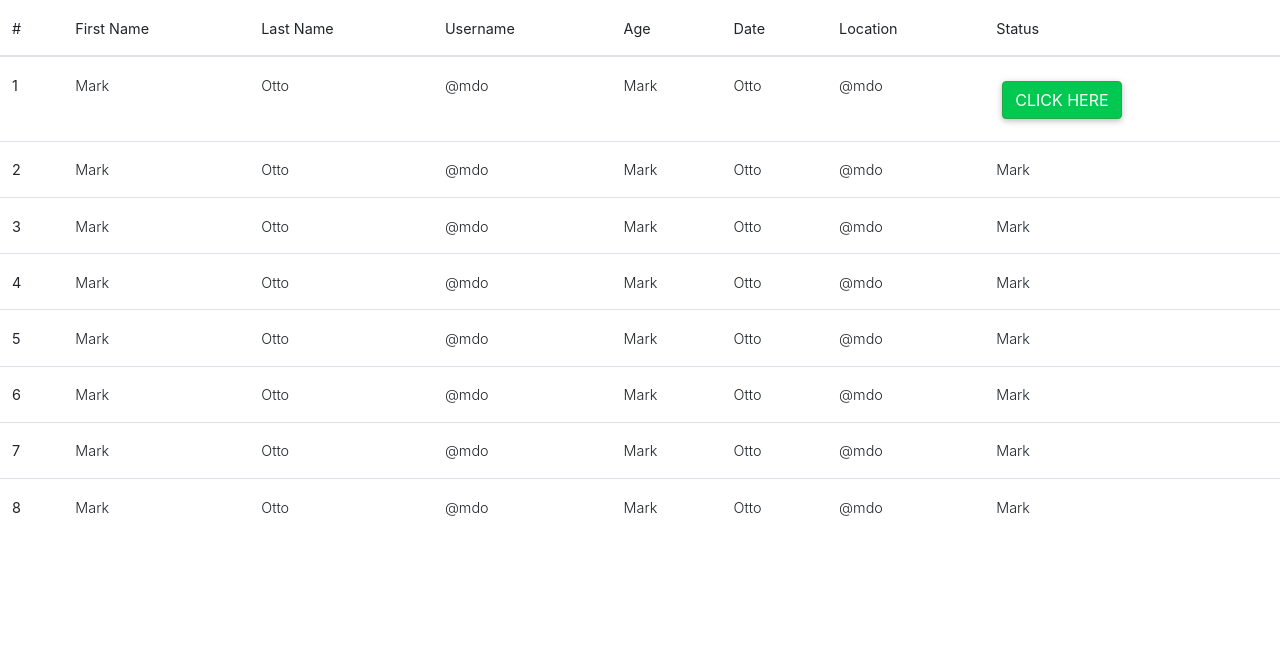
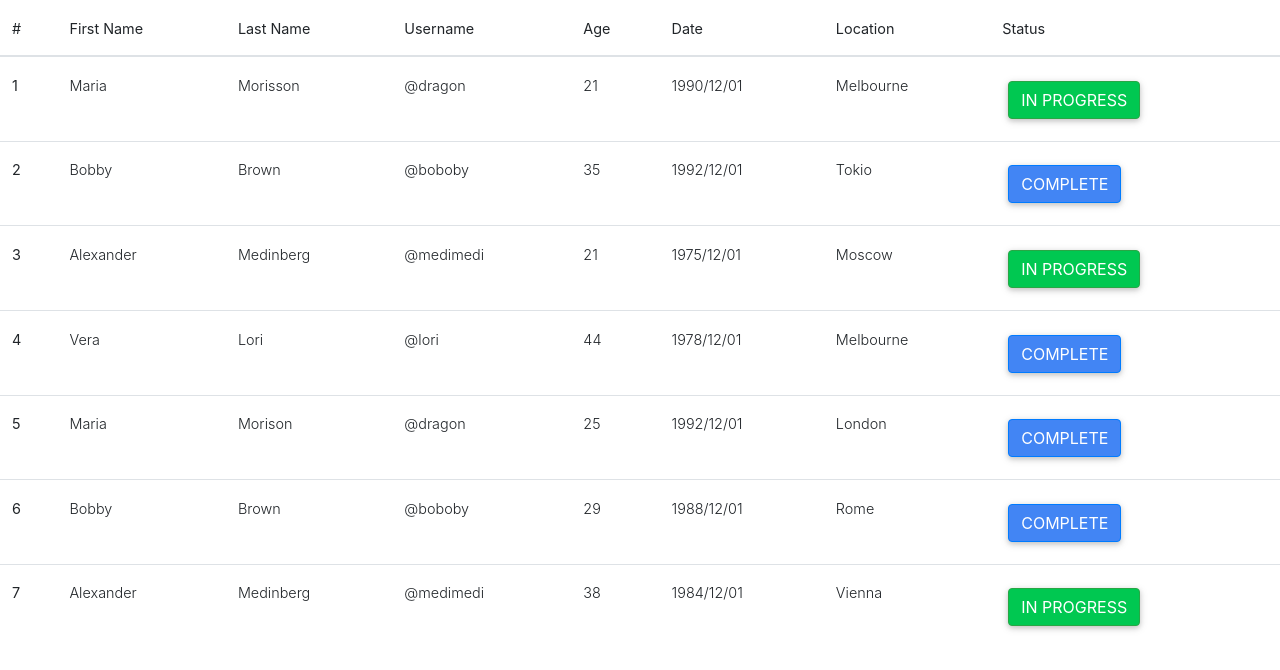
Before and after one commit to Camilo9619/SISTSADOR, a React (Create React App) app: page /Tabla_Prestadores in a window 1280 px wide. Shown: the top 670 px of the page. Built offline with nearby package versions, Linux system fonts and the light colour scheme.

Commit message:
Modificacion Navbar

```diff
--- a/src/components/NavbarPage.js
+++ /dev/null
@@ -1,32 +0,0 @@
-import React from 'react';
-import {NavLink, withRouter}  from 'react-router-dom'
-class Navbar extends React.Component {
-    getNavLinkClass = (path) => {
-        return this.props.location.pathname === path ? 'active' : '';
-    }
-    render() {
-        return (
-            <nav className="navbar navbar-inverse" >
-                <div className="container-fluid">
-                    <div className="navbar-header">
-                        <button type="button" className="navbar-toggle collapsed" data-toggle="collapse" data-target="#bs-example-navbar-collapse-1" aria-expanded="false">
-                            <span className="sr-only">Toggle navigation</span>
-                            <span className="icon-bar"></span>
-                            <span className="icon-bar"></span>
-                            <span className="icon-bar"></span>
-                        </button>
-                        <a className="navbar-brand" href="/">Al trote</a>
-                    </div>
-                    <div className="collapse navbar-collapse" id="bs-example-navbar-collapse-1">
-                        <ul className="nav navbar-nav navbar-right">
-                           <li className={this.getNavLinkClass("/")}><NavLink to="/" >Listar</NavLink></li>
-                           <li className={this.getNavLinkClass("/agregar")}><NavLink to="/agregar">Agregar</NavLink></li>
-                        </ul>
-                    </div>
-                </div>
-            </nav>
-        )
-    }
-};
-Navbar = withRouter(Navbar);
-export default Navbar;
--- a/src/components/Tabla_Prestadores.js
+++ b/src/components/Tabla_Prestadores.js
@@ -21,83 +21,73 @@ class Tabla_Prestadores extends Component {
                         <tbody>
                             <tr>
                             <th scope="row">1</th>
-                            <td>Mark</td>
-                            <td>Otto</td>
-                            <td>@mdo</td>
-                            <td>Mark</td>
-                            <td>Otto</td>
-                            <td>@mdo</td>
-                            <td><button className="btn btn-success"> Click here</button></td>
+                            <td>Maria </td>
+                            <td>Morisson</td>
+                            <td>@dragon</td>
+                            <td>21</td>
+                            <td>1990/12/01</td>
+                            <td>Melbourne</td>
+                            <td><button className="btn btn-success">In Progress</button></td>
                             </tr>
                             <tr>
                             <th scope="row">2</th>
-                            <td>Mark</td>
-                            <td>Otto</td>
-                            <td>@mdo</td>
-                            <td>Mark</td>
-                            <td>Otto</td>
-                            <td>@mdo</td>
-                            <td>Mark</td>
+                            <td>Bobby</td>
+                            <td>Brown</td>
+                            <td>@boboby</td>
+                            <td>35</td>
+                            <td>1992/12/01</td>
+                            <td>Tokio</td>
+                            <td><button className="btn btn-primary">Complete</button></td>
                             </tr>
                             <tr>
                             <th scope="row">3</th>
-                            <td>Mark</td>
-                            <td>Otto</td>
-                            <td>@mdo</td>
-                            <td>Mark</td>
-                            <td>Otto</td>
-                            <td>@mdo</td>
-                            <td>Mark</td>
+                            <td>Alexander</td>
+                            <td>Medinberg</td>
+                            <td>@medimedi</td>
+                            <td>21</td>
+                            <td>1975/12/01</td>
+                            <td>Moscow</td>
+                            <td><button className="btn btn-success">In Progress</button></td>
                             </tr>
                             <tr>
                             <th scope="row">4</th>
-                            <td>Mark</td>
-                            <td>Otto</td>
-                            <td>@mdo</td>
-                            <td>Mark</td>
-                            <td>Otto</td>
-                            <td>@mdo</td>
-                            <td>Mark</td>
+                            <td>Vera</td>
+                            <td>Lori</td>
+                            <td>@lori</td>
+                            <td>44</td>
+                            <td>1978/12/01</td>
+                            <td>Melbourne</td>
+                            <td><button className="btn btn-primary">Complete</button></td>
                             </tr>
                             <tr>
                             <th scope="row">5</th>
-                            <td>Mark</td>
-                            <td>Otto</td>
-                            <td>@mdo</td>
-                            <td>Mark</td>
-                            <td>Otto</td>
-                            <td>@mdo</td>
-                            <td>Mark</td>
+                            <td>Maria</td>
+                            <td>Morison</td>
+                            <td>@dragon</td>
+                            <td>25</td>
+                            <td>1992/12/01</td>
+                            <td>London</td>
+                            <td><button className="btn btn-primary">Complete</button></td>
                             </tr>
                             <tr>
                             <th scope="row">6</th>
-                            <td>Mark</td>
-                            <td>Otto</td>
-                            <td>@mdo</td>
-                            <td>Mark</td>
-                            <td>Otto</td>
-                            <td>@mdo</td>
-                            <td>Mark</td>
+                            <td>Bobby</td>
+                            <td>Brown</td>
+                            <td>@boboby</td>
+                            <td>29</td>
+                            <td>1988/12/01</td>
+                            <td>Rome</td>
+                            <td><button className="btn btn-primary">Complete</button></td>
                             </tr>
                             <tr>
                             <th scope="row">7</th>
-                            <td>Mark</td>
-                            <td>Otto</td>
-                            <td>@mdo</td>
-                            <td>Mark</td>
-                            <td>Otto</td>
-                            <td>@mdo</td>
-                            <td>Mark</td>
-                            </tr>
-                            <tr>
-                            <th scope="row">8</th>
-                            <td>Mark</td>
-                            <td>Otto</td>
-                            <td>@mdo</td>
-                            <td>Mark</td>
-                            <td>Otto</td>
-                            <td>@mdo</td>
-                            <td>Mark</td>
+                            <td>Alexander</td>
+                            <td>Medinberg</td>
+                            <td>@medimedi</td>
+                            <td>38</td>
+                            <td>1984/12/01</td>
+                            <td>Vienna</td>
+                            <td><button className="btn btn-success">In Progress</button></td>
                             </tr>
                         </tbody>
                     </table>
--- a/src/pages/Home.js
+++ b/src/pages/Home.js
@@ -1,5 +1,5 @@
 import React, { Component } from 'react';
-import NavbarPage from '../components/NavbarPage';
+import Navbar from '../components/Navbar';
 import Sidebar from '../components/Sidebar';
 import Tabla_Prestadores from '../components/Tabla_Prestadores';
 import '../css/home.css';
@@ -9,7 +9,7 @@ class Home extends Component {
             <div>
                 <div>
                     <div classname="">
-                        <NavbarPage></NavbarPage>
+                       <Navbar/>
                     </div>
                     <div className="row">
                         <div className="col-3">
```
